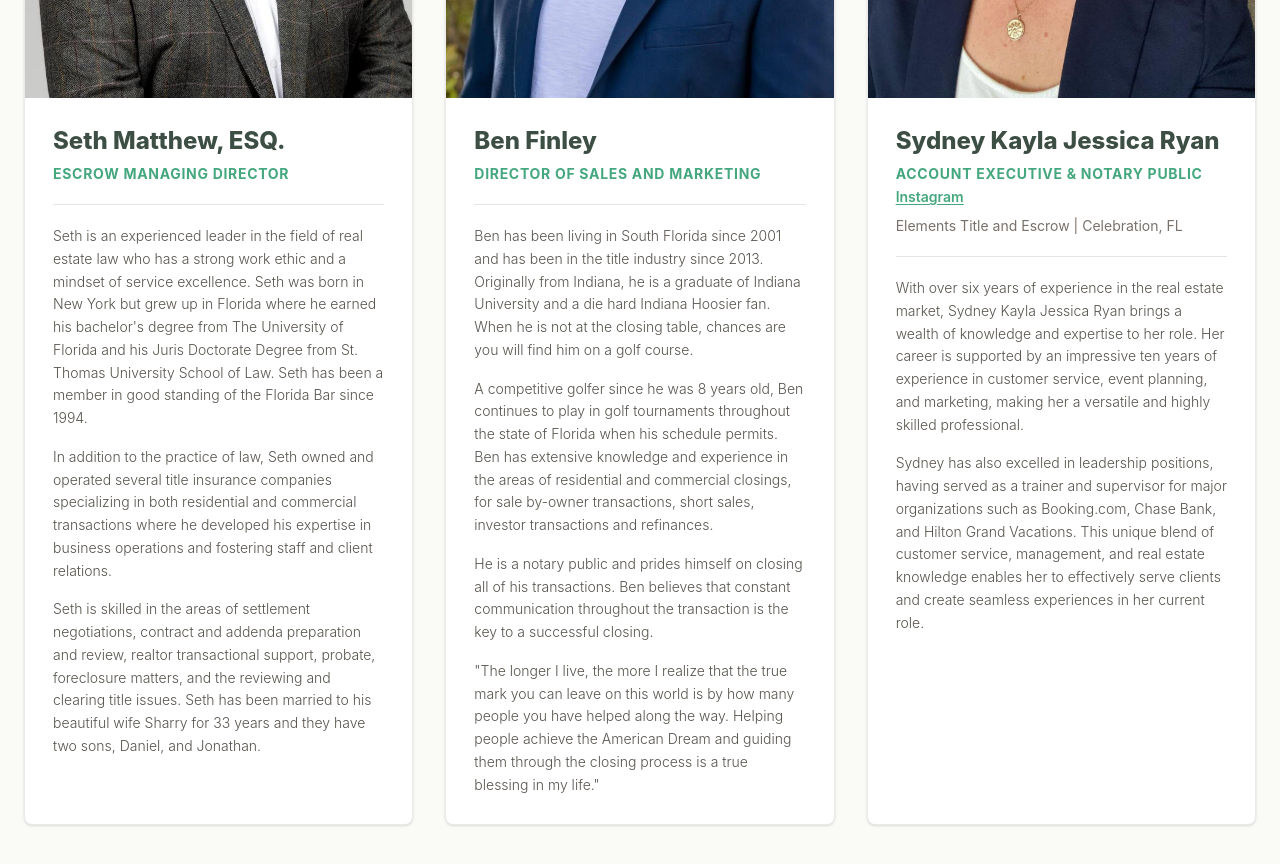
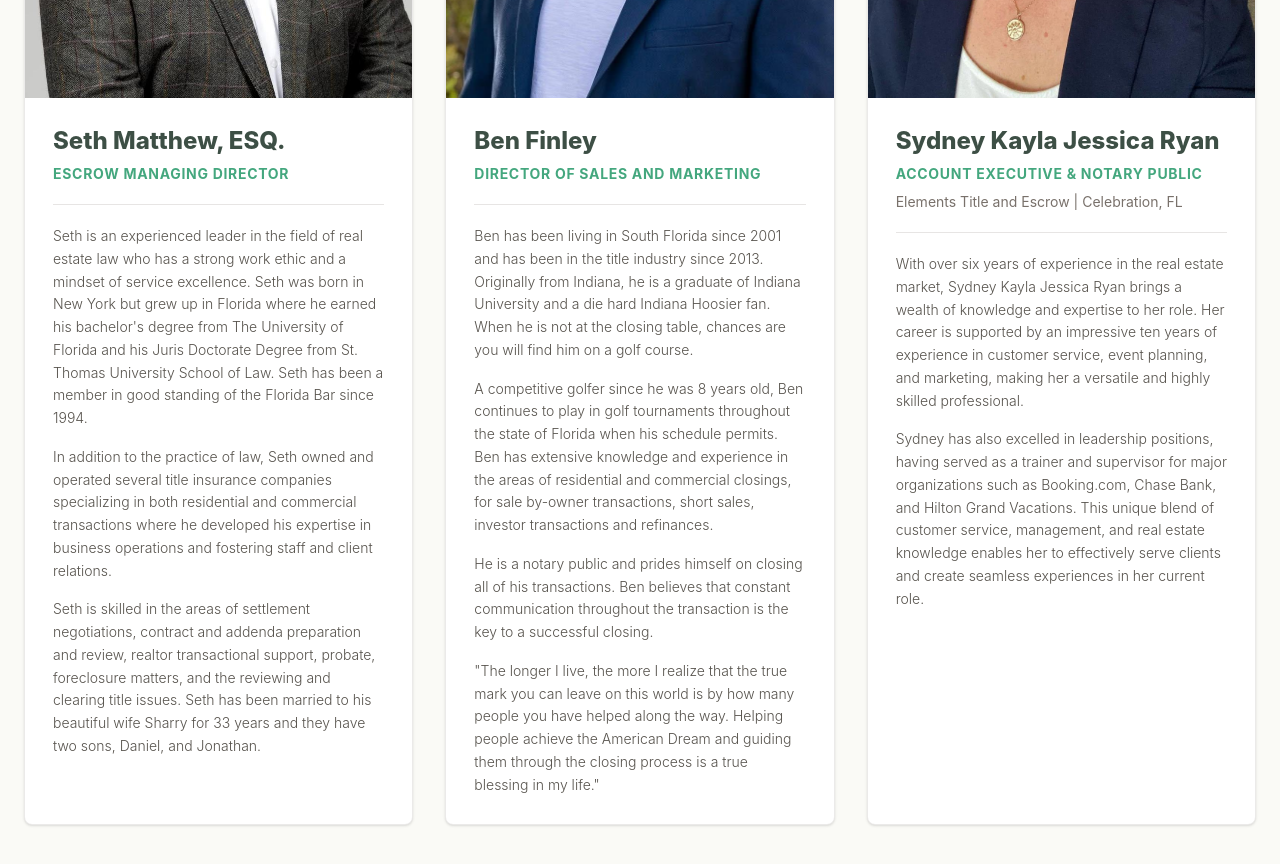
Before and after one commit to buildwithgunner/elementtrust-, a React (Vite) app in the folder frontend/: page / in a window 1280 px wide. Shown: the part 2900-3764 px from the top of the page. Built offline with nearby package versions, Linux system fonts and the light colour scheme; no server answers.

Commit message:
Move Instagram link to footer

```diff
--- a/frontend/src/App.jsx
+++ b/frontend/src/App.jsx
@@ -40,7 +40,6 @@ const TEAM_MEMBERS = [
     name: 'Sydney Kayla Jessica Ryan',
     role: 'Account Executive & Notary Public',
     location: 'Elements Title and Escrow | Celebration, FL',
-    socialLink: 'https://www.instagram.com/elements_title?igsh=Ymd3YmVkajZzaXFy&utm_source=qr',
     image: '/amanda-assif.png',
     bio: [
       'With over six years of experience in the real estate market, Sydney Kayla Jessica Ryan brings a wealth of knowledge and expertise to her role. Her career is supported by an impressive ten years of experience in customer service, event planning, and marketing, making her a versatile and highly skilled professional.',
@@ -476,16 +475,6 @@ function App() {
                     <p className="text-sm font-bold uppercase tracking-wider text-[#44a77e] mt-2">
                       {member.role}
                     </p>
-                    {member.socialLink && (
-                      <a
-                        href={member.socialLink}
-                        target="_blank"
-                        rel="noreferrer"
-                        className="text-sm font-semibold text-[#44a77e] mt-2 hover:text-[#2f7d5a] underline underline-offset-2"
-                      >
-                        Instagram
-                      </a>
-                    )}
                     {member.location && (
                       <p className="text-sm text-stone-500 mt-2">
                         {member.location}
```
